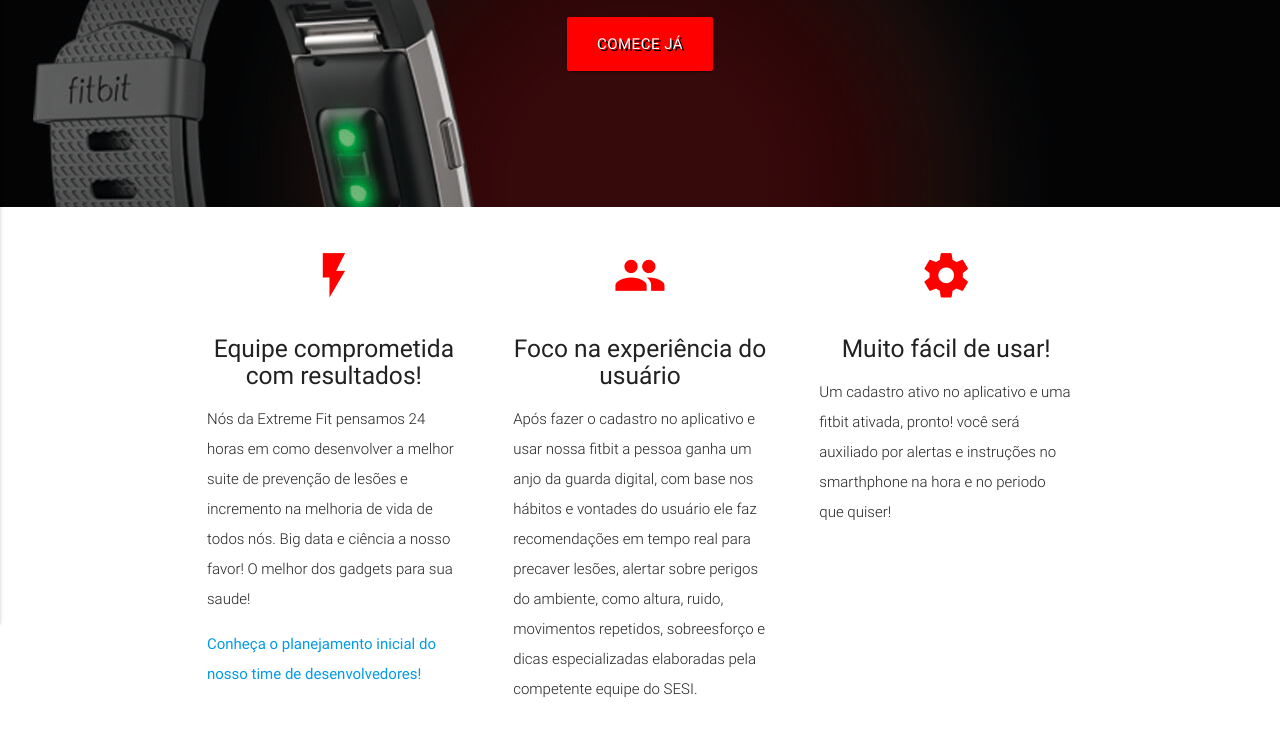
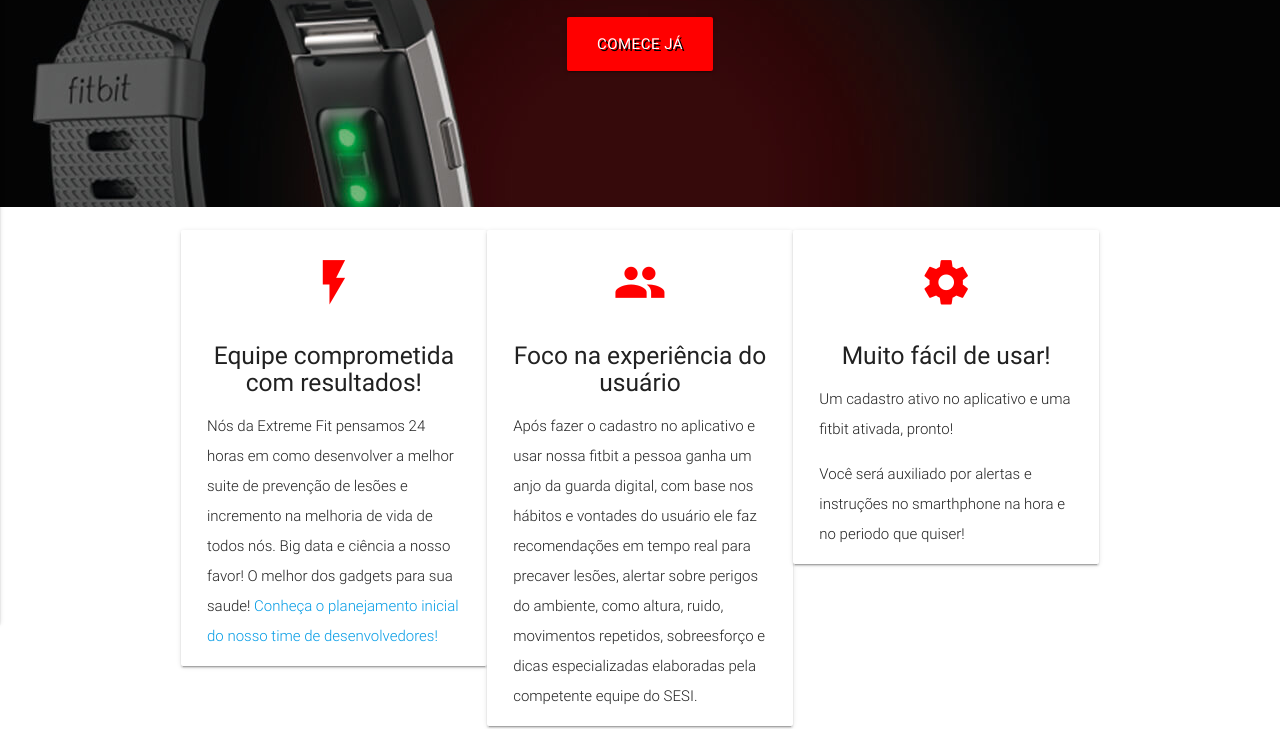
Before and after one commit to extremefit-br/hackathon, a plain HTML site: page index.html in a window 1280 px wide. Shown: the part 237-966 px from the top of the page. Drawn offline with nearby package versions, Linux system fonts and the light colour scheme.

Commit message:
ajuste no iframe

```diff
--- a/index.html
+++ b/index.html
@@ -10,7 +10,8 @@
   <link href="css/materialize.css" type="text/css" rel="stylesheet" media="screen,projection"/>
   <link href="css/style.css" type="text/css" rel="stylesheet" media="screen,projection"/>
 
-  <!-- BEGIN JIVOSITE CODE {literal} -->
+
+<!-- BEGIN JIVOSITE CODE {literal} Aqui colocamos a solução de plugin de chat fale conosco -->
 <script type='text/javascript'>
 (function(){ var widget_id = 'zd8Lr8kDrx';var d=document;var w=window;function l(){
 var s = document.createElement('script'); s.type = 'text/javascript'; s.async = true; s.src = '//code.jivosite.com/script/widget/'+widget_id; var ss = document.getElementsByTagName('script')[0]; ss.parentNode.insertBefore(s, ss);}if(d.readyState=='complete'){l();}else{if(w.attachEvent){w.attachEvent('onload',l);}else{w.addEventListener('load',l,false);}}})();</script>
@@ -57,18 +58,18 @@ var s = document.createElement('script'); s.type = 'text/javascript'; s.async =
 
       <!--   Icon Section   -->
       <div class="row">
-        <div class="col s12 m4">
+        <div class="col s12 m4 card-panel hoverable">
           <div class="icon-block">
             <h2 class="center brown-text"><i class="material-icons">flash_on</i></h2>
             <h5 class="center">Equipe comprometida com resultados!</h5>
 
-            <p class="light">Nós da Extreme Fit pensamos 24 horas em como desenvolver a melhor suite de prevenção de lesões e incremento na melhoria de vida de todos nós. Big data e ciência a nosso favor! O melhor dos gadgets para sua saude!</p>
-            <p><a href="Hackaton.pdf"> Conheça o planejamento inicial do nosso time de desenvolvedores!</a></p>
+            <p class="light">Nós da Extreme Fit pensamos 24 horas em como desenvolver a melhor suite de prevenção de lesões e incremento na melhoria de vida de todos nós. Big data e ciência a nosso favor! O melhor dos gadgets para sua saude!
+            <a href="Hackaton.pdf"> Conheça o planejamento inicial do nosso time de desenvolvedores!</a></p>
 
           </div>
         </div>
 
-        <div class="col s12 m4">
+        <div class="col s12 m4 card-panel hoverable">
           <div class="icon-block">
             <h2 class="center brown-text"><i class="material-icons">group</i></h2>
             <h5 class="center">Foco na experiência do usuário</h5>
@@ -77,12 +78,13 @@ var s = document.createElement('script'); s.type = 'text/javascript'; s.async =
           </div>
         </div>
 
-        <div class="col s12 m4">
+        <div class="col s12 m4 card-panel hoverable">
           <div class="icon-block">
             <h2 class="center brown-text"><i class="material-icons">settings</i></h2>
             <h5 class="center">Muito fácil de usar!</h5>
 
-            <p class="light">Um cadastro ativo no aplicativo e uma fitbit ativada, pronto! você será auxiliado por alertas e instruções no smarthphone na hora e no periodo que quiser!</p>
+            <p class="light">Um cadastro ativo no aplicativo e uma fitbit ativada, pronto! </p>
+            <p class="light">Você será auxiliado por alertas e instruções no smarthphone na hora e no periodo que quiser!</p>
           </div>
         </div>
       </div>
@@ -95,7 +97,7 @@ var s = document.createElement('script'); s.type = 'text/javascript'; s.async =
     <div class="section no-pad-bot">
       <div class="container">
         <div class="row center">
-          <h5 class="header col s12 light" style="text-shadow: 1px 1px 1px #FFF;">Mudar hábitos nocivos e promover atitudes saudáveis, agora ficou fácil!</h5>
+          <h5 class="header col s12 light" style="text-shadow: 1px 1px 1px black;">Mudar hábitos nocivos e promover atitudes saudáveis, agora ficou fácil!</h5>
         </div>
       </div>
     </div>
@@ -111,7 +113,7 @@ var s = document.createElement('script'); s.type = 'text/javascript'; s.async =
           <h4>Conte com a gente!</h4>
           <p class="left-align light"> Nossa equipe de desenvolvedores tem o melhor preparo para atender suas necessidades, conte sempre conosco para o suporte que precisar, através de nossas redes sociais, dos foruns e deste espaço que é todo seu!</p>
 
-           <iframe src="https://marvelapp.com/b46fc7j?emb=1" width="452" height="901" allowTransparency="true" frameborder="0"></iframe>
+           <iframe src="https://marvelapp.com/b46fc7j?emb=1" allowTransparency="true" frameborder="0"></iframe>
 
         </div>
       </div>
```
